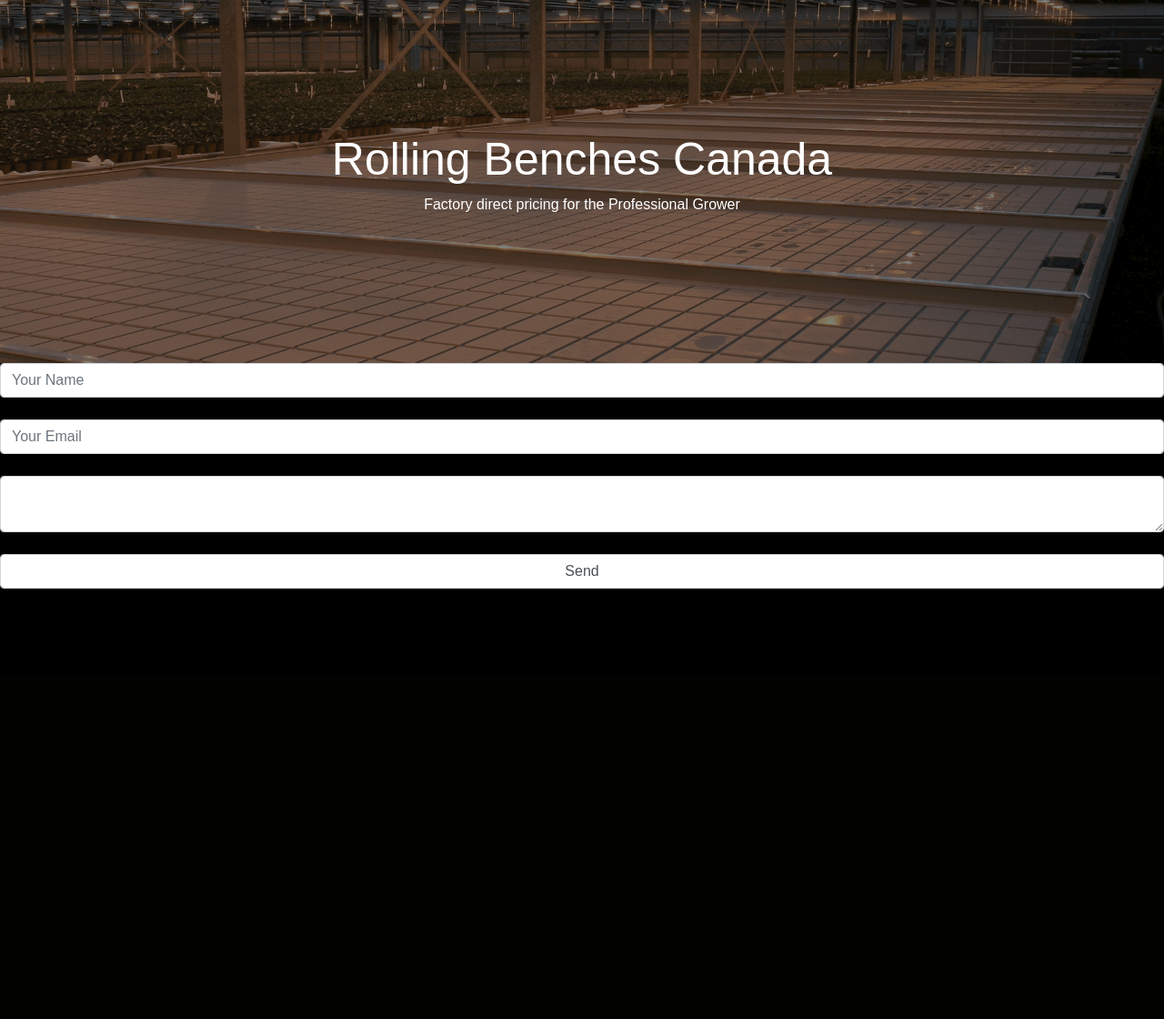
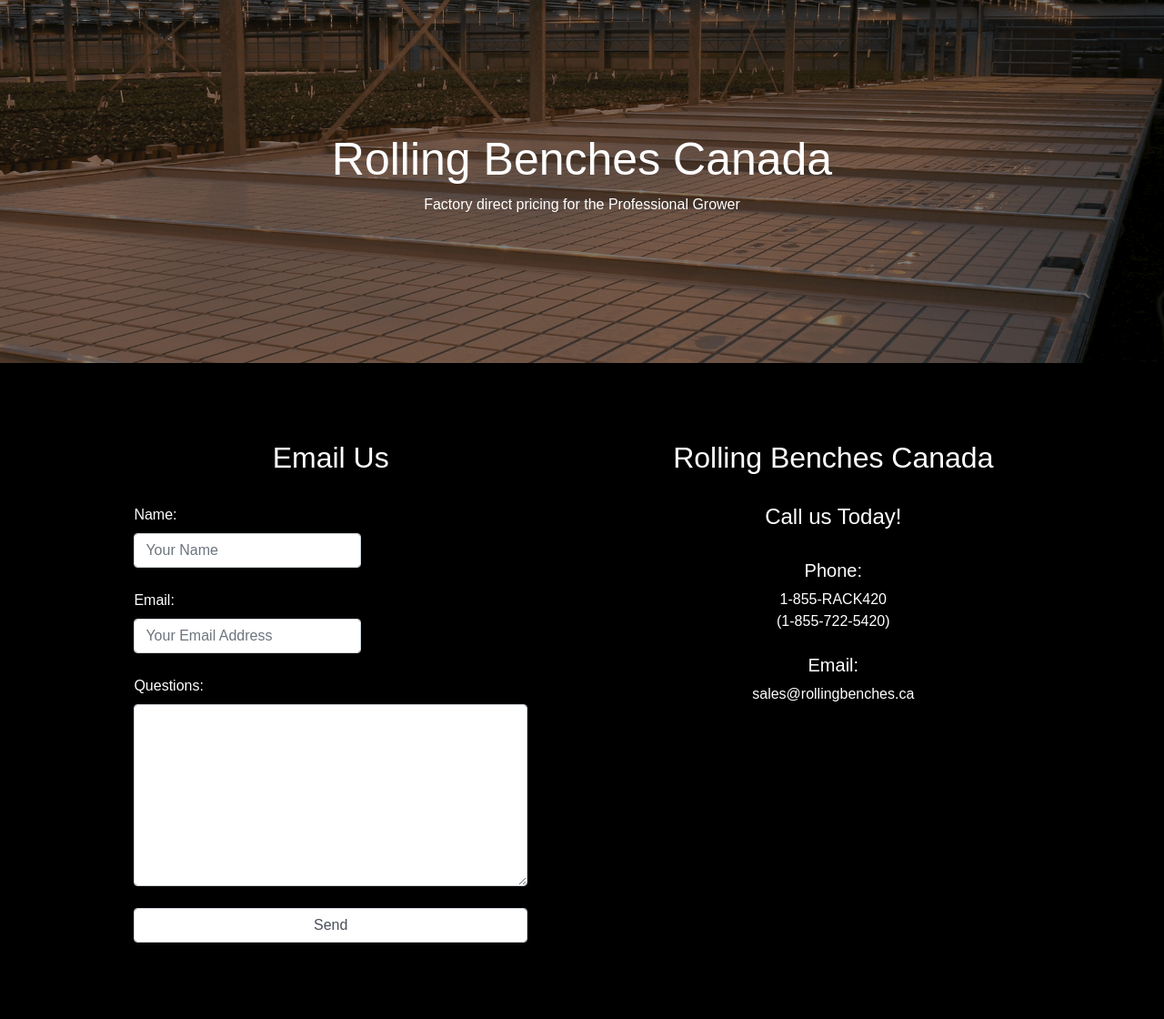
Before and after one commit to SeanTuc/SeanRollingBenches, a PHP site: page /contactUs.php in a window 1280 px wide. Shown: the part 57-1177 px from the top of the page at 91% size. Before the commit the page ends 704 px from the top, so only its background shows below. Run offline with PHP 8.4, Linux system fonts and the light colour scheme.

Commit message:
added contact info design

```diff
--- a/contactUs.php
+++ b/contactUs.php
@@ -2,19 +2,41 @@
   include 'header.php';
   ?>
 
-    <div class="contact-form">
+
+
+
+
+<div class="card-deck" style="padding-left: 8%; padding-right: 8%; padding-bottom: 3%">
+  <div class="card" style="background: black"  >
+      <div class="card-body text-center " style="color: white" >
+        <p class="card-text" style="padding-bottom: 10%"> <h2 style="color: white;">Email Us</h2>
+          <div style="text-align: left">
+          <div class="contact-form" style="color: white; padding: 5%">
         <form id="contact-form" method="post" action="contactUsHandler.php">
-            <input name="name" type="text" class="form-control" placeholder="Your Name" required>
+            <label for="name"> Name: </label>
+            <input name="name" type="text" class="form-control" placeholder="Your Name" style="max-width: 250px" required>
             <br>
-            <input name="email" type="email" class="form-control" placeholder="Your Email" required>
+            <label for="email"> Email: </label>
+            <input name="email" type="email" class="form-control" placeholder="Your Email Address" style="max-width: 250px" required>
             <br>
-            <textarea name="message" class="form-control" placeholder="Message" rox="4" required>
+            <label for="message"> Questions: </label>
+            <textarea name="message" class="form-control" placeholder="Message" style="height: 200px; max-width: 500px" required>
             </textarea>
             <br>
-            <button type="submit" name="submit" class="form-control submit" >Send</button>
+            <button type="submit" name="submit" class="form-control submit" style="" >Send</button>
+        </form>
+    </div>
+          </div>
+      </div>
+    </div>
+    <div class="card" style="background: black" >
+        <div class="card-body text-center " style="color: white">
+          <p class="card-text" style="padding-bottom: 10%"> <h2 style="color: white;" >Rolling Benches Canada</h2>
+            <div style=" color: white; padding: 5%">
+            <h4> Call us Today! </h4> <br>
+            <h5>Phone: </h5> <div style=""> 1-855-RACK420 <br> (1-855-722-5420) </div> <br>  <h5> Email: </h3> sales@rollingbenches.ca </p>
 
-
-        </form>
-
-
-    </div>
+            </div>
+        </div>
+      </div>
+</div>
```
